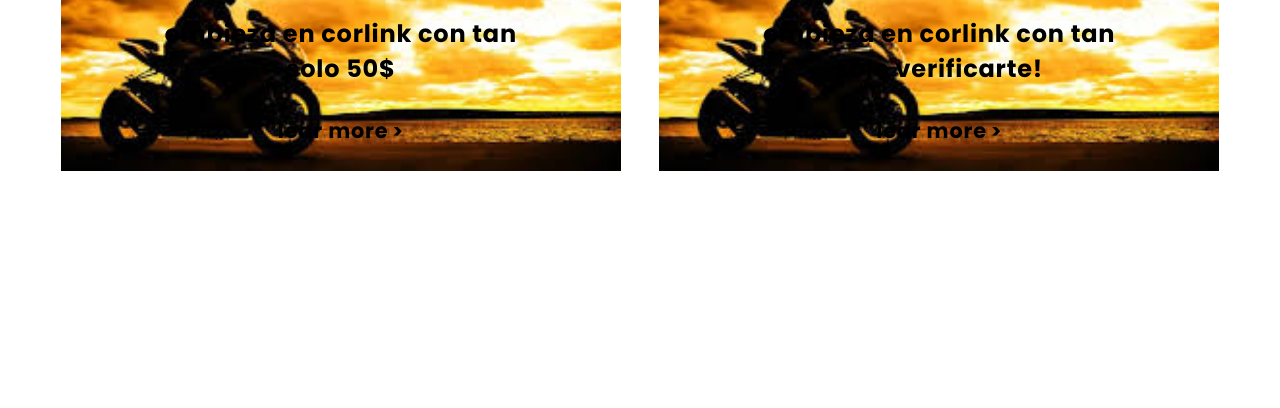
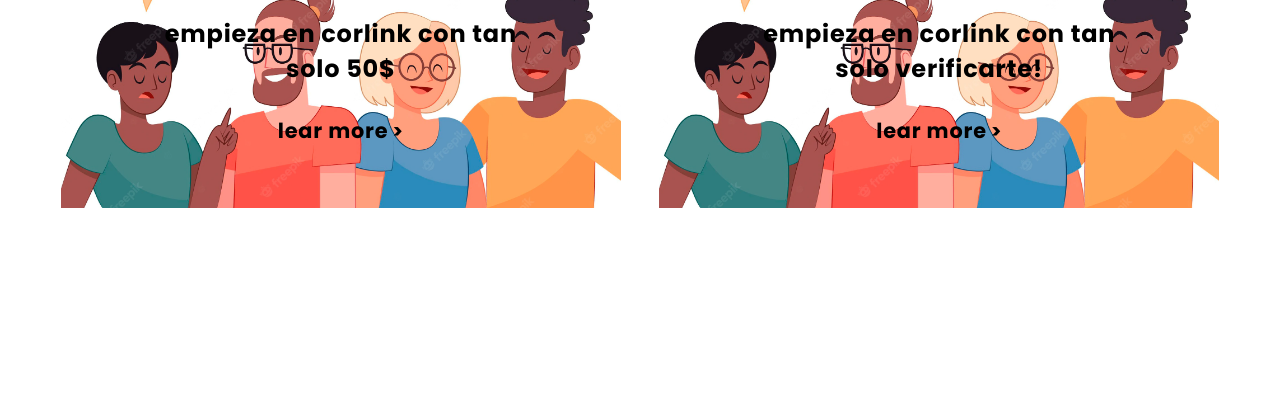
Before and after one commit to daniell321123/hudle-01, a plain HTML site: page pages/gratis.html in a window 1280 px wide. Shown: the part 719-1127 px from the top of the page. Drawn offline with nearby package versions, Linux system fonts and the light colour scheme; files whose address does not match are found by name.

Commit message:
primer commit

```diff
--- a/pages/gratis.html
+++ b/pages/gratis.html
@@ -21,7 +21,7 @@
       </header>
     <div class="container">
         <div class="card">
-            <img src="../imagenes/mto.jpeg" alt="foto">
+            <img src="../imagenes/02.webp" alt="foto">
             <div class="layer">
                 <h1>empeza en corlink</h1>
                 <p>empieza en corlink con tan solo 50$</p>
@@ -29,7 +29,7 @@
             </div>
         </div>
         <div class="card">
-            <img src="../imagenes/mto.jpeg" alt="foto">
+            <img src="../imagenes/02.webp" alt="foto">
             <div class="layer">
                 <h1>empeza en corlink</h1>
                 <p>empieza en corlink con tan solo verificarte!</p>
```
Also changed, not shown: imagenes/01.jpeg (added), imagenes/02.webp (added).
